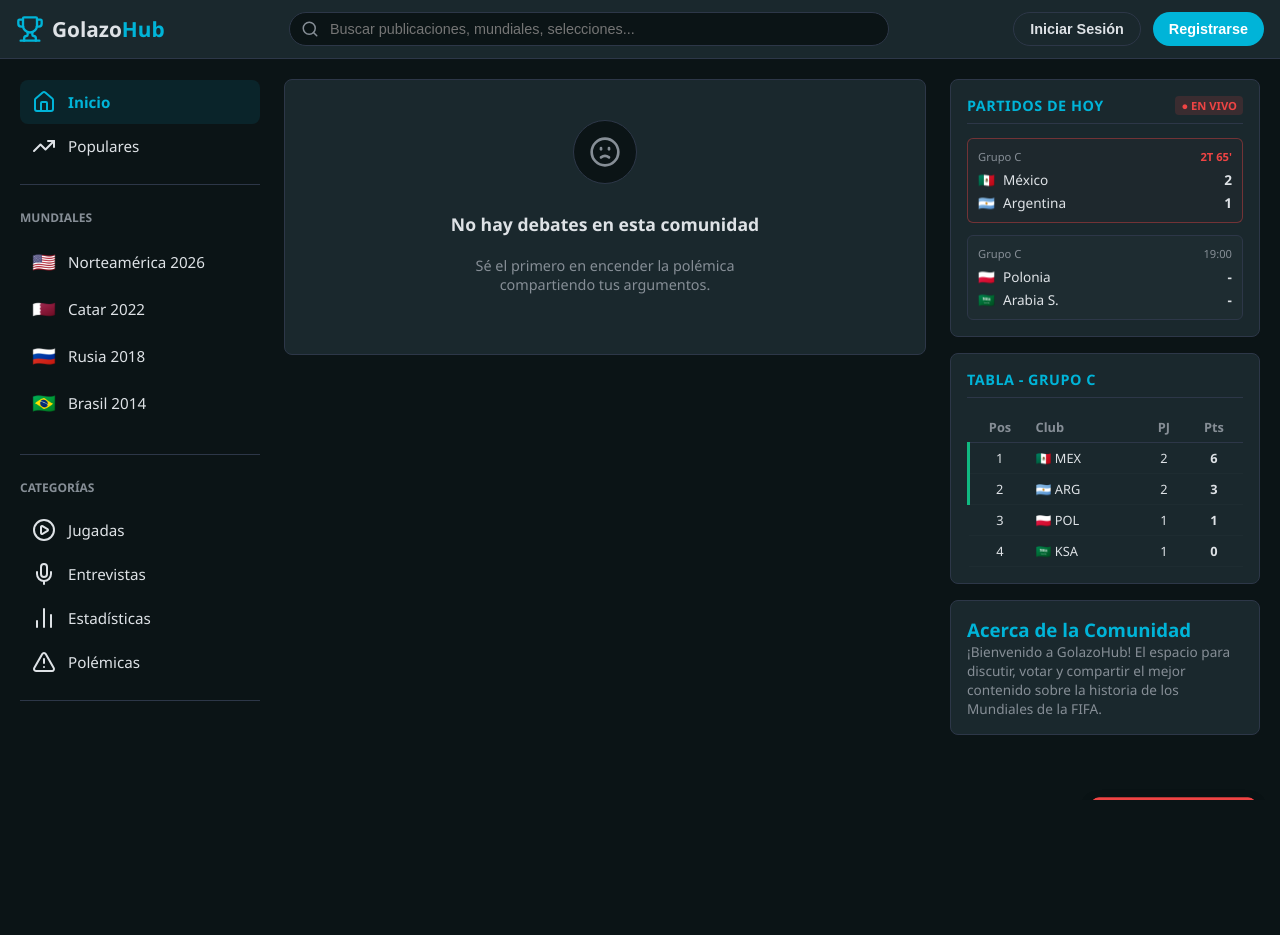
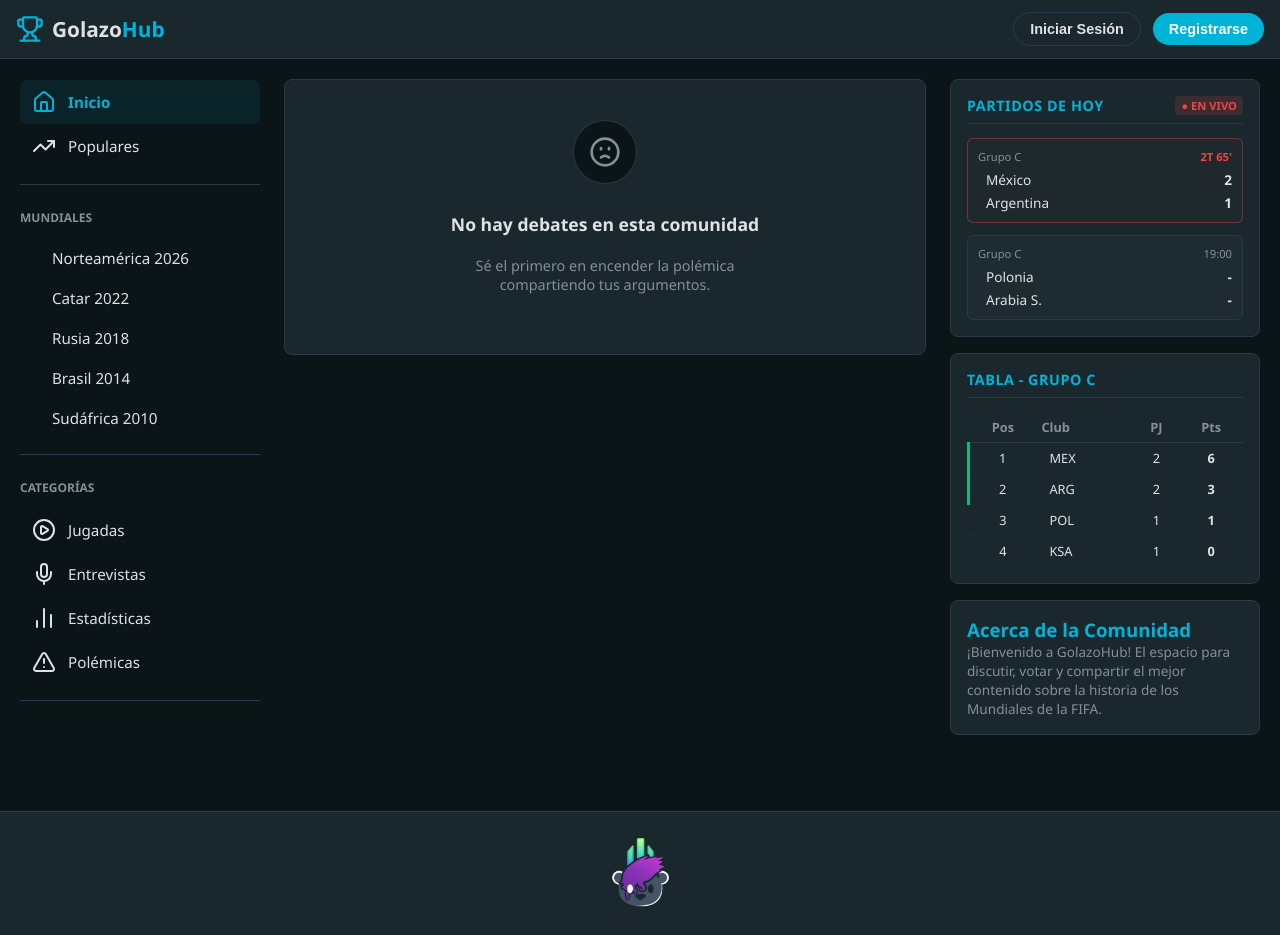
Before and after one commit to ElTedii/GolazoHub, a PHP site: page / in a window 1280 px wide. Before the commit the page ends 800 px from the top, so only its background shows below. Run offline with PHP 8.4, Linux system fonts and the light colour scheme; some libraries are stand-ins or nearby versions.

Commit message:
Se implementa funcionalidad de login, avatares, footer y DB

```diff
--- a/assets/css/styles.css
+++ b/assets/css/styles.css
@@ -912,3 +912,42 @@ body {
 .comment-replies:hover {
     border-left-color: var(--text-muted); /* Ilumina la línea cuando pasas el cursor */
 }
+
+
+/* ==========================================
+    FOOTER CON IMAGEN RESPONSIVA
+   ========================================== */
+.main-footer {
+    background-color: var(--bg-card);
+    border-top: 1px solid var(--border-color);
+    padding: 24px 16px;
+    margin-top: 40px;
+    width: 100%;
+}
+
+.footer-container {
+    max-width: 1400px;
+    margin: 0 auto;
+    display: flex;
+    justify-content: center; /* Centra la imagen perfectamente en la pantalla */
+    align-items: center;
+}
+
+.footer-brand-link {
+    display: inline-block;
+    transition: transform 0.2s ease, opacity 0.2s ease;
+    line-height: 0; /* Quita espacios fantasma debajo de la imagen */
+}
+
+/* Efecto hover estilo gaming al pasar el cursor */
+.footer-brand-link:hover {
+    transform: scale(1.03); /* Se hace un poquitito más grande al pasar el mouse */
+    opacity: 0.9;
+}
+
+.footer-image {
+    max-width: 75px; /* Controla el ancho máximo que quieres que tenga */
+    width: 100%;      /* Hace que se encoja solita si la pantalla es de celular */
+    height: auto;     /* Mantiene la proporción original para que no se deforme */
+    object-fit: contain;
+}
--- a/config/database.php
+++ b/config/database.php
@@ -0,0 +1,34 @@
+<?php
+// config/Database.php
+
+class Database {
+    private $host = "localhost";
+    private $db_name = "golazohub";
+    private $username = "root";
+    private $password = ""; // En XAMPP/MAMP por defecto viene vacío
+    private $conn;
+
+    public function conectar() {
+        $this->conn = null;
+
+        try {
+            // Inicializamos la conexión forzando codificación UTF8MB4 (Para que soporte emojis de banderas y balones)
+            $this->conn = new PDO(
+                "mysql:host=" . $this->host . ";dbname=" . $this->db_name . ";charset=utf8mb4",
+                $this->username,
+                $this->password
+            );
+
+            // Le indicamos a PDO que dispare excepciones claras si hay algún error en las consultas SQL
+            $this->conn->setAttribute(PDO::ATTR_ERRMODE, PDO::ERRMODE_EXCEPTION);
+
+            // Configuramos para que por defecto nos devuelva los datos en arreglos asociativos limpios
+            $this->conn->setAttribute(PDO::ATTR_DEFAULT_FETCH_MODE, PDO::FETCH_ASSOC);
+
+        } catch(PDOException $exception) {
+            echo "Error crítico en la conexión a la Base de Datos: " . $exception->getMessage();
+        }
+
+        return $this->conn;
+    }
+}
--- a/controllers/homeController.php
+++ b/controllers/homeController.php
@@ -1,5 +1,8 @@
 <?php
-// En controllers/homeController.php
+
+// 1. Cargamos las dependencias globales arriba de la clase para que todas las funciones las hereden
+require_once 'config/Database.php';
+require_once 'models/Usuario.php';
 
 class homeController {
 
@@ -11,22 +14,113 @@ class homeController {
         require_once 'views/profileView.php';
     }
 
-    // EJEMPLO DE DÓNDE VA EL EMPTY Y LA VALIDACIÓN:
-    public function procesarRegistro() {
-        // Supongamos que recibimos los campos del modal de registro
-        $usuario = isset($_POST['usuario']) ? trim($_POST['usuario']) : '';
-        $password = isset($_POST['password']) ? trim($_POST['password']) : '';
+    public function register() {
+        if ($_SERVER['REQUEST_METHOD'] == 'POST') {
+            // Recibir y limpiar datos con trim()
+            $user = isset($_POST['usuario']) ? trim($_POST['usuario']) : '';
+            $email = isset($_POST['correo']) ? trim($_POST['correo']) : '';
+            $pass = isset($_POST['password']) ? trim($_POST['password']) : '';
 
-        // Aquí usamos la validación con empty()
-        if (empty($usuario) || empty($password)) {
-            // Si está vacío, creamos un mensaje de error
-            $error = "¡No puedes dejar campos vacíos!";
+            // VALIDACIÓN CON EMPTY
+            if (empty($user) || empty($email) || empty($pass)) {
+                header("Location: /GolazoHub/?error=campos_vacios");
+                exit();
+            }
 
-            // Volvemos a cargar la vista mandando el error
-            require_once 'views/homeView.php';
-            return;
+            // Intentar registrar en la BD a través del Modelo
+            $usuarioModel = new Usuario();
+            if ($usuarioModel->registrar($user, $email, $pass)) {
+                header("Location: /GolazoHub/?success=registro_exitoso");
+            } else {
+                header("Location: /GolazoHub/?error=usuario_duplicado");
+            }
+            exit();
         }
+    }
 
-        // Si pasó el empty(), aquí abajo se guarda en la base de datos...
+    public function autenticar() {
+        if ($_SERVER['REQUEST_METHOD'] == 'POST') {
+            // Activamos las sesiones si es que no se han iniciado antes
+            if (session_status() === PHP_SESSION_NONE) {
+                session_start();
+            }
+
+            $user_input = isset($_POST['usuario_login']) ? trim($_POST['usuario_login']) : '';
+            $pass_input = isset($_POST['password_login']) ? trim($_POST['password_login']) : '';
+
+            // VALIDACIÓN CON EMPTY
+            if (empty($user_input) || empty($pass_input)) {
+                header("Location: /GolazoHub/?error=campos_vacios_login");
+                exit();
+            }
+
+            // Ahora sí encuentra la clase Usuario porque está importada arriba de todo
+            $usuarioModel = new Usuario();
+            $userData = $usuarioModel->login($user_input);
+
+            // Si el usuario existe, verificamos la contraseña encriptada
+            if ($userData && password_verify($pass_input, $userData['password'])) {
+                // ¡ÉXITO! Guardamos los datos clave en la sesión del servidor
+                $_SESSION['usuario_id'] = $userData['id'];
+                $_SESSION['usuario_nombre'] = $userData['usuario'];
+                $_SESSION['usuario_rol'] = $userData['rol'];
+
+                header("Location: /GolazoHub/?success=bienvenido");
+            } else {
+                // Credenciales incorrectas
+                header("Location: /GolazoHub/?error=datos_incorrectos");
+            }
+            exit();
+        }
+    }
+
+    // Dentro de controllers/homeController.php
+
+    public function cambiarFoto() {
+        if (session_status() === PHP_SESSION_NONE) { session_start(); }
+
+        // Verificamos que esté logueado y que venga un archivo válido
+        if (isset($_SESSION['usuario_id']) && isset($_FILES['avatar']) && $_FILES['avatar']['error'] == 0) {
+            $tipo_mime = $_FILES['avatar']['type'];
+
+            // Validamos con empty o filtros que sea una imagen real
+            if (strpos($tipo_mime, 'image/') === 0) {
+                $contenido_binario = file_get_contents($_FILES['avatar']['tmp_name']);
+
+                $usuarioModel = new Usuario();
+                $usuarioModel->actualizarAvatar($_SESSION['usuario_id'], $contenido_binario, $tipo_mime);
+            }
+        }
+        header("Location: /GolazoHub/");
+        exit();
+    }
+
+public function verAvatar() {
+    // Limpiamos cualquier espacio en blanco o eco previo que pueda corromper la imagen
+    if (ob_get_length()) ob_clean();
+
+    $id = isset($_GET['id']) ? intval($_GET['id']) : 0;
+
+    // Nos aseguramos de que el modelo esté instanciado correctamente
+    $usuarioModel = new Usuario();
+    $userData = $usuarioModel->obtenerAvatar($id);
+
+    // Si el usuario existe y tiene una foto en la BD, la renderizamos
+    if ($userData && !empty($userData['avatar'])) {
+        header("Content-Type: " . $userData['tipo_avatar']);
+        echo $userData['avatar'];
+    } else {
+        // SVG por defecto corregido y limpio sin caracteres raros
+        header("Content-Type: image/svg+xml");
+        echo '<?xml version="1.0" encoding="utf-8"?><svg xmlns="http://www.w3.org/2000/svg" viewBox="0 0 24 24" fill="#888888"><path d="M12 12c2.21 0 4-1.79 4-4s-1.79-4-4-4-4 1.79-4 4 1.79 4 4 4zm0 2c-2.67 0-8 1.34-8 4v2h16v-2c0-2.66-5.33-4-8-4z"/></svg>';
+    }
+    exit();
+}
+
+    public function logout() {
+        if (session_status() === PHP_SESSION_NONE) { session_start(); }
+        session_destroy(); // Destruye la sesión borrando el login
+        header("Location: /GolazoHub/");
+        exit();
     }
 }
--- a/index.php
+++ b/index.php
@@ -1,9 +1,32 @@
+<link rel="stylesheet" href="https://cdn.jsdelivr.net/gh/lipis/flag-icons@7.2.3/css/flag-icons.min.css"/>
 <?php
-// 1. Cargar configuraciones globales si las hay (como la base de datos más adelante)
+// 1. Iniciar la sesión al principio de todo (Obligatorio para el Login)
+if (session_status() === PHP_SESSION_NONE) {
+    session_start();
+}
 
-// 2. Importar el controlador encargado de la página de inicio
+// 2. Importar el controlador encargado de las páginas
 require_once 'controllers/homeController.php';
 
-// 3. Instanciar el controlador y ejecutar su acción principal
+// 3. Instanciar el controlador
 $controller = new homeController();
-$controller->index(); // Cambiado temporalmente para ver el formulario de creación de posts
+
+// 4. Capturar qué acción quiere hacer el usuario por la URL (?action=...)
+$action = isset($_GET['action']) ? $_GET['action'] : 'index';
+
+// 5. EL ENRUTADOR: Evaluamos la acción ANTES de cargar cualquier vista
+if ($action == 'register') {
+    $controller->register();
+} elseif ($action == 'login') {
+    $controller->autenticar();
+} elseif ($action == 'cambiar_foto') {
+    $controller->cambiarFoto(); // <--- NUEVA
+} elseif ($action == 'ver_avatar') {
+    $controller->verAvatar();   // <--- NUEVA
+} elseif ($action == 'logout') {
+    $controller->logout();       // <--- NUEVA
+} elseif ($action == 'profile') {
+    $controller->profile();
+} else {
+    $controller->index();
+}
--- a/views/components/authModal.php
+++ b/views/components/authModal.php
@@ -6,16 +6,16 @@
             <h2 class="auth-title">Iniciar Sesión</h2>
             <p class="auth-subtitle">Conéctate a GolazoHub para votar y comentar.</p>
 
-            <form action="/GolazoHub/auth/login" method="POST" class="auth-form">
+            <form action="/GolazoHub/index.php?action=login" method="POST" class="auth-form">
                 <div class="form-group">
                     <label for="login_user">Usuario o Correo</label>
-                    <input type="text" id="login_user" name="usuario" placeholder="Ej. ElDiego10" required>
+                    <input type="text" id="login_user" name="usuario_login" placeholder="Tu usuario o correo" required>
                 </div>
                 <div class="form-group">
                     <label for="login_pass">Contraseña</label>
-                    <input type="password" id="login_pass" name="password" placeholder="••••••••" required>
+                    <input type="password" id="login_pass" name="password_login" placeholder="Ingresa tu contraseña" required>
                 </div>
-                <button type="submit" class="btn-primary btn-block">Entrar</button>
+                <button type="submit" class="btn-primary btn-block">Iniciar Sesión</button>
             </form>
             <p class="auth-footer-text">
                 ¿Eres nuevo en GolazoHub? <a href="#" onclick="switchAuthSection('register')">Regístrate</a>
@@ -26,7 +26,7 @@
             <h2 class="auth-title">Crear una Cuenta</h2>
             <p class="auth-subtitle">Únete a la comunidad de debate del mundial.</p>
 
-            <form action="/GolazoHub/auth/register" method="POST" class="auth-form">
+            <form action="/GolazoHub/index.php?action=register" method="POST" class="auth-form">
                 <div class="form-group">
                     <label for="reg_user">Nombre de Usuario</label>
                     <input type="text" id="reg_user" name="usuario" placeholder="Ej. Isma_Goalkeep" required>
--- a/views/components/header.php
+++ b/views/components/header.php
@@ -1,60 +1,70 @@
 <header class="main-header">
     <div class="header-container">
-        <div class="header-logo">
+
+        <div class="header-left">
+            <a href="/GolazoHub/" class="logo" style="display: flex; align-items: center; gap: 8px; text-decoration: none; color: inherit;">
                 <i data-lucide="trophy" class="logo-icon"></i>
                 <span class="logo-text">Golazo<span class="text-accent">Hub</span></span>
+            </a>
         </div>
 
-        <div class="header-search">
-            <i data-lucide="search" class="search-icon"></i>
-            <input type="text" placeholder="Buscar publicaciones, mundiales, selecciones..." class="search-input">
+        <div class="header-actions" style="display: flex; align-items: center; gap: 12px;">
+            <?php if (isset($_SESSION['usuario_id'])): ?>
+
+                <span class="username" style="color: var(--text-primary); font-weight: 600; font-size: 0.9rem; white-space: nowrap;">
+                    <?= htmlspecialchars($_SESSION['usuario_nombre']); ?>
+                </span>
+
+                <form id="avatarForm" action="/GolazoHub/index.php?action=cambiar_foto" method="POST" enctype="multipart/form-data" style="margin: 0; padding: 0; display: flex; align-items: center;">
+                    <label for="avatarInput" style="cursor: pointer; position: relative; display: block; line-height: 0; margin: 0;" title="Cambiar foto de perfil">
+                        <img src="/GolazoHub/index.php?action=ver_avatar&id=<?= $_SESSION['usuario_id']; ?>&t=<?= time(); ?>"
+                            alt="Avatar"
+                            style="width: 36px; height: 36px; border-radius: 50%; object-fit: cover; border: 2px solid var(--accent); display: block;">
+
+                        <div style="position: absolute; bottom: -2px; right: -2px; background: var(--accent); border-radius: 50%; width: 14px; height: 14px; display: flex; align-items: center; justify-content: center; border: 1px solid var(--bg-card);">
+                            <i data-lucide="camera" style="width: 8px; height: 8px; color: white;"></i>
+                        </div>
+                    </label>
+                    <input type="file" id="avatarInput" name="avatar" accept="image/*" style="display: none;" onchange="document.getElementById('avatarForm').submit();">
+                </form>
+
+                <a href="/GolazoHub/index.php?action=logout" class="btn-secondary" style="display: inline-flex; align-items: center; justify-content: center; gap: 6px; text-decoration: none; height: 36px; padding: 0 16px; border-radius: 20px;" title="Cerrar Sesión">
+                    <i data-lucide="log-out" style="width: 14px; height: 14px;"></i>
+                    <span>Salir</span>
+                </a>
+
+            <?php else: ?>
+                <button class="btn-secondary" onclick="openAuthModal('login')">Iniciar Sesión</button>
+                <button class="btn-primary" onclick="openAuthModal('register')">Registrarse</button>
+            <?php endif; ?>
         </div>
 
-        <div class="header-actions">
-            <button class="btn-secondary" onclick="openAuthModal('login')">Iniciar Sesión</button>
-            <button class="btn-primary" onclick="openAuthModal('register')">Registrarse</button>
-        </div>
     </div>
 </header>
 
-<div id="toast-alert" style="position: fixed; bottom: 24px; right: 24px; background-color: #ef4444; color: white; padding: 12px 20px; border-radius: 8px; box-shadow: 0 4px 12px rgba(0,0,0,0.3); display: flex; align-items: center; gap: 10px; z-index: 9999; font-size: 0.9rem; font-weight: 500; transform: translateY(150%); transition: transform 0.3s ease;">
+<div id="toast-alert" style="position: fixed; bottom: 24px; right: 24px; background-color: #ef4444; color: white; padding: 12px 20px; border-radius: 8px; box-shadow: 0 4px 12px rgba(0,0,0,0.3); display: flex; align-items: center; gap: 10px; z-index: 9999; font-size: 0.9rem; font-weight: 500; opacity: 0; visibility: hidden; transform: translateY(20px); transition: all 0.3s ease;">
     <i data-lucide="alert-circle" style="width: 18px; height: 18px;"></i>
     <span id="toast-message">Hubo un error</span>
 </div>
 
 <script>
-    // Función mágica de Javascript para mostrar la alerta cuando queramos
+// Actualiza tu script de la alerta para que cambie la opacidad y visibilidad
 function mostrarAlerta(mensaje) {
     const toast = document.getElementById('toast-alert');
     const texto = document.getElementById('toast-message');
 
-        texto.innerText = mensaje; // Le metemos el texto del error
-        toast.style.transform = "translateY(0)"; // Lo subimos para que se vea
+    texto.innerText = mensaje;
+
+    // Lo hacemos visible y lo subimos sutilmente
+    toast.style.opacity = "1";
+    toast.style.visibility = "visible";
+    toast.style.transform = "translateY(0)";
 
     // Se vuelve a ocultar solito después de 4 segundos
     setTimeout(() => {
-            toast.style.transform = "translateY(150%)";
+        toast.style.opacity = "0";
+        toast.style.visibility = "hidden";
+        toast.style.transform = "translateY(20px)";
     }, 4000);
 }
 </script>
-
-<div id="toast-alert" style="position: fixed; bottom: 24px; right: 24px; background-color: #ef4444; color: white; padding: 12px 20px; border-radius: 8px; box-shadow: 0 4px 12px rgba(0,0,0,0.3); display: flex; align-items: center; gap: 10px; z-index: 9999; font-size: 0.9rem; font-weight: 500; transform: translateY(150%); transition: transform 0.3s ease;">
-    <i data-lucide="alert-circle" style="width: 18px; height: 18px;"></i>
-    <span id="toast-message">Hubo un error</span>
-</div>
-
-<script>
-    // Función mágica de Javascript para mostrar la alerta cuando queramos
-    function mostrarAlerta(mensaje) {
-        const toast = document.getElementById('toast-alert');
-        const texto = document.getElementById('toast-message');
-
-        texto.innerText = mensaje; // Le metemos el texto del error
-        toast.style.transform = "translateY(0)"; // Lo subimos para que se vea
-
-        // Se vuelve a ocultar solito después de 4 segundos
-        setTimeout(() => {
-            toast.style.transform = "translateY(150%)";
-        }, 4000);
-    }
-</script>
--- a/views/components/sidebarLeft.php
+++ b/views/components/sidebarLeft.php
@@ -16,28 +16,28 @@
         <h3 class="section-title">Mundiales</h3>
         <ul class="sidebar-menu scrollable-menu">
             <li class="menu-item">
-                <span class="flag-icon">🇺🇸</span>
+                <span class="fi fi-us" style="margin-right: 8px;"></span>
                 <span>Norteamérica 2026</span>
             </li>
             <li class="menu-item">
-                <span class="flag-icon">🇶🇦</span>
+                <span class="fi fi-qa" style="margin-right: 8px;"></span>
                 <span>Catar 2022</span>
             </li>
             <li class="menu-item">
-                <span class="flag-icon">🇷🇺</span>
+                <span class="fi fi-ru" style="margin-right: 8px;"></span>
                 <span>Rusia 2018</span>
             </li>
             <li class="menu-item">
-                <span class="flag-icon">🇧🇷</span>
+                <span class="fi fi-br" style="margin-right: 8px;"></span>
                 <span>Brasil 2014</span>
             </li>
             <li class="menu-item">
-                <span class="flag-icon">🇿🇦</span>
+                <span class="fi fi-za" style="margin-right: 8px;"></span>
                 <span>Sudáfrica 2010</span>
             </li>
             <li class="menu-item">
-                <span class="flag-icon">🇲🇽</span>
-                <span>México 1986</span>
+                <span class="fi fi-mx" style="margin-right: 8px;"></span>
+                <span class="menu-text">México 1986</span>
             </li>
         </ul>
     </div>
--- a/views/components/sidebarRight.php
+++ b/views/components/sidebarRight.php
@@ -13,12 +13,12 @@
                 </div>
                 <div class="match-teams">
                     <div class="team">
-                        <span class="team-flag">🇲🇽</span>
+                        <span class="fi fi-mx" style="margin-right: 8px;"></span>
                         <span class="team-name">México</span>
                         <span class="team-score">2</span>
                     </div>
                     <div class="team">
-                        <span class="team-flag">🇦🇷</span>
+                        <span class="fi fi-ar" style="margin-right: 8px;"></span>
                         <span class="team-name">Argentina</span>
                         <span class="team-score">1</span>
                     </div>
@@ -32,12 +32,12 @@
                 </div>
                 <div class="match-teams">
                     <div class="team">
-                        <span class="team-flag">🇵🇱</span>
+                        <span class="fi fi-pl" style="margin-right: 8px;"></span>
                         <span class="team-name">Polonia</span>
                         <span class="team-score text-muted">-</span>
                     </div>
                     <div class="team">
-                        <span class="team-flag">🇸🇦</span>
+                        <span class="fi fi-sa" style="margin-right: 8px;"></span>
                         <span class="team-name">Arabia S.</span>
                         <span class="team-score text-muted">-</span>
                     </div>
@@ -63,25 +63,37 @@
             <tbody>
                 <tr class="zone-qualify">
                     <td>1</td>
-                    <td class="text-left">🇲🇽 MEX</td>
+                    <td class="text-left">
+                        <span class="fi fi-mx" style="margin-right: 8px;"></span>
+                        MEX
+                    </td>
                     <td>2</td>
                     <td><strong>6</strong></td>
                 </tr>
                 <tr class="zone-qualify">
                     <td>2</td>
-                    <td class="text-left">🇦🇷 ARG</td>
+                    <td class="text-left">
+                        <span class="fi fi-ar" style="margin-right: 8px;"></span>
+                        ARG
+                    </td>
                     <td>2</td>
                     <td><strong>3</strong></td>
                 </tr>
                 <tr>
                     <td>3</td>
-                    <td class="text-left">🇵🇱 POL</td>
+                    <td class="text-left">
+                        <span class="fi fi-pl" style="margin-right: 8px;"></span>
+                        POL
+                    </td>
                     <td>1</td>
                     <td><strong>1</strong></td>
                 </tr>
                 <tr>
                     <td>4</td>
-                    <td class="text-left">🇸🇦 KSA</td>
+                    <td class="text-left">
+                        <span class="fi fi-sa" style="margin-right: 8px;"></span>
+                        KSA
+                    </td>
                     <td>1</td>
                     <td><strong>0</strong></td>
                 </tr>
--- a/views/homeView.php
+++ b/views/homeView.php
@@ -47,6 +47,14 @@
             </div>
 
         </div>
+
+        <footer class="main-footer">
+            <div class="footer-container">
+                <a href="https://github.com/ElTedii" target="_blank" rel="noopener noreferrer" class="footer-brand-link">
+                    <img src="assets\images\logo-minimal.png" alt="Desarrollado por Ismael Cruz" class="footer-image">
+                </a>
+            </div>
+        </footer>
 
         <script>
             lucide.createIcons();
```
Also changed, not shown: config/database.sql (added, +79 -0 lines), models/usuario.php (added, +81 -0 lines), views/components/footer.php (added, +7 -0 lines), assets/images/logo-minimal.png (added), 2 other files. Lines whose indentation alone changed are shown as unchanged.
